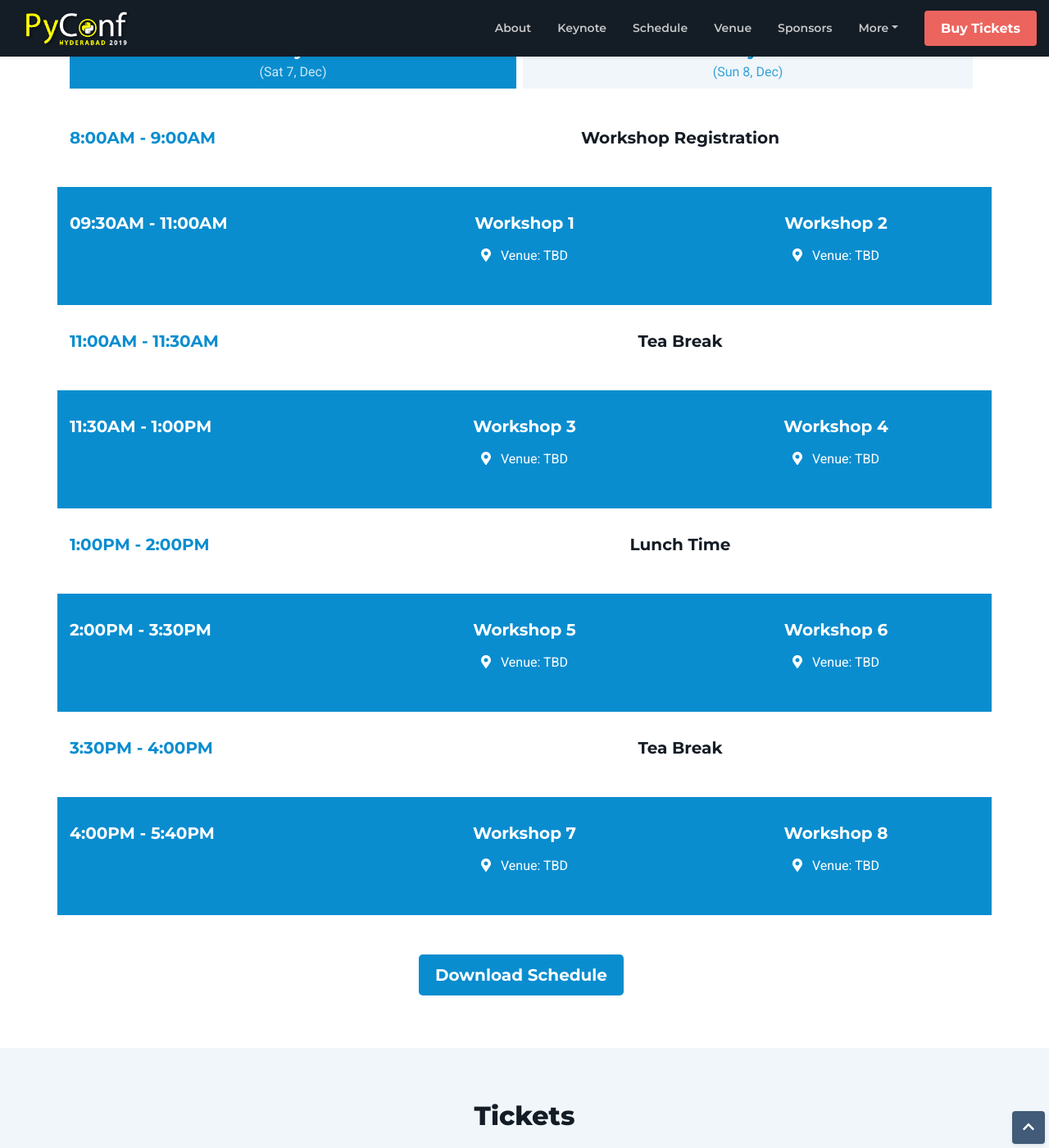
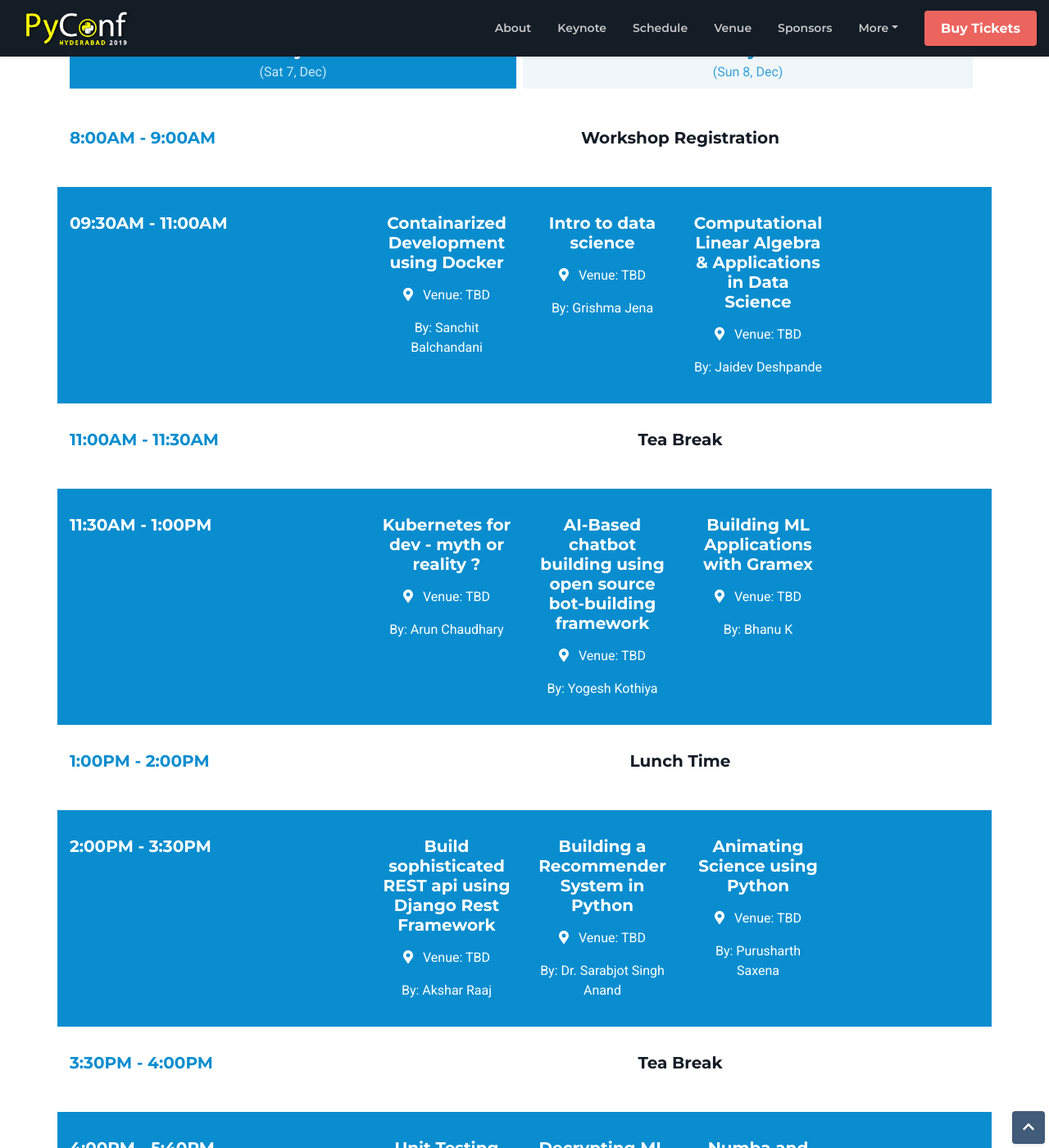
Before and after one commit to HydPy/hydpyconf2019, a Jekyll site: the page built from index.html, in a window 1280 px wide and 1400 px high, scrolled down 1880 px. Shown: the whole window at 82% size. Built offline with Jekyll 4.4.1, drawn with Linux system fonts in a browser that asks for light colours; nearby versions of some CDN libraries; some of the changed text lies outside the part shown.

Commit message:
Add Workshop and Keynote (#101)
* Add workshop schedule

* Update Opening and Closing Keynote

```diff
--- a/_data/schedule/talks.yml
+++ b/_data/schedule/talks.yml
@@ -16,7 +16,7 @@
     time: "9:45AM - 10:45AM"
     type: 'keynote'
     tracks:
-      - {title: "Keynote",speaker: "TBD",description: "",category: "",audience_type: "",venue: "TBD"}
+      - {title: "Opening Keynote: ",speaker: "Dr. Sarabjot Singh Anand",description: "",category: "",audience_type: "",venue: "TBD"}
 
   -
     time: "10:45AM - 11:15AM"
@@ -78,4 +78,4 @@
     time: "5:00PM - 6:00PM"
     type: 'keynote'
     tracks:
-      - {title: "Keynote", venue: "TBD"}
+      - {title: "Closing Keynote", speaker: "Zainab Bawa", venue: "TBD"}
--- a/_data/schedule/workshops.yml
+++ b/_data/schedule/workshops.yml
@@ -8,8 +8,9 @@
   -
     time: "09:30AM - 11:00AM"
     tracks:
-      - {title: "Workshop 1",speaker: "TBD",description: "",category: "",audience_type: "",venue: "TBD"}
-      - {title: "Workshop 2",speaker: "TBD",description: "",category: "",audience_type: "",venue: "TBD"}
+      - {title: "Containarized Development using Docker",speaker: "Sanchit Balchandani",description: "",category: "",audience_type: "",venue: "TBD"}
+      - {title: "Intro to data science",speaker: "Grishma Jena",description: "",category: "",audience_type: "",venue: "TBD"}
+      - {title: "Computational Linear Algebra & Applications in Data Science",speaker: "Jaidev Deshpande",description: "",category: "",audience_type: "",venue: "TBD"}
 #      - {title: "Workshop 1",speaker: "james_dooooo",description: "",category: "",audience_type: "",venue: "TBD"}
 #      - {title: "Workshop 2",speaker: "jane_doe",description: "",category: "",audience_type: "",venue: "TBD"}
 
@@ -22,8 +23,9 @@
   -
     time: "11:30AM - 1:00PM"
     tracks:
-      - {title: "Workshop 3",speaker: "TBD",description: "",category: "",audience_type: "",venue: "TBD"}
-      - {title: "Workshop 4",speaker: "TBD",description: "",category: "",audience_type: "",venue: "TBD"}
+      - {title: "Kubernetes for dev - myth or reality ?",speaker: "Arun Chaudhary",description: "",category: "",audience_type: "",venue: "TBD"}
+      - {title: "AI-Based chatbot building using open source bot-building framework",speaker: "Yogesh Kothiya",description: "",category: "",audience_type: "",venue: "TBD"}
+      - {title: "Building ML Applications with Gramex",speaker: "Bhanu K",description: "",category: "",audience_type: "",venue: "TBD"}
 
   -
     time: "1:00PM - 2:00PM"
@@ -34,8 +36,9 @@
   -
     time: "2:00PM - 3:30PM"
     tracks:
-      - {title: "Workshop 5",speaker: "TBD",description: "",category: "",audience_type: "",venue: "TBD"}
-      - {title: "Workshop 6",speaker: "TBD",description: "",category: "",audience_type: "",venue: "TBD"}
+      - {title: "Build sophisticated REST api using Django Rest Framework",speaker: "Akshar Raaj",description: "",category: "",audience_type: "",venue: "TBD"}
+      - {title: "Building a Recommender System in Python",speaker: "Dr. Sarabjot Singh Anand",description: "",category: "",audience_type: "",venue: "TBD"}
+      - {title: "Animating Science using Python",speaker: "Purusharth Saxena",description: "",category: "",audience_type: "",venue: "TBD"}
 
   -
     time: "3:30PM - 4:00PM"
@@ -46,5 +49,6 @@
   -
     time: "4:00PM - 5:40PM"
     tracks:
-      - {title: "Workshop 7",speaker: "TBD",description: "",category: "",audience_type: "",venue: "TBD"}
-      - {title: "Workshop 8",speaker: "TBD",description: "",category: "",audience_type: "",venue: "TBD"}
+      - {title: "Unit Testing with Mocks",speaker: "Vijay Kumar",description: "",category: "",audience_type: "",venue: "TBD"}
+      - {title: "Decrypting ML models using LIME",speaker: "Laisha Wadhwa",description: "",category: "",audience_type: "",venue: "TBD"}
+      - {title: "Numba and Dask",speaker: "Vijay Yellepadi",description: "",category: "",audience_type: "",venue: "TBD"}
--- a/_includes/schedule-section.html
+++ b/_includes/schedule-section.html
@@ -43,9 +43,12 @@
 								<div class="content">
 									<h3 class="title mb-3">{{ track.title}}</h3>
 									<div class="location mb-3"><i class="fas fa-map-marker-alt mr-2"></i> Venue: {{ track.venue }}</div>
-
-									<!-- link speaker -->
-									{% include link-speaker.html %}
+									<!-- Remove this once we speaker data -->
+									<div class="desc">By: {{ track.speaker }}</div>
+									<!-- link speaker
+										Uncomment this once we get the speaker data
+									-->
+									<!-- {% include link-speaker.html %} -->
 
 								</div><!--//content-->
 							</div>
@@ -99,8 +102,12 @@
 									<h3 class="title mb-3">{{ track.title}}</h3>
 									<div class="location mb-3"><i class="fas fa-map-marker-alt mr-2"></i> Venue: {{ track.venue }}</div>
 
-									<!-- link speaker -->
-									{% include link-speaker.html %}
+									<!-- Remove this once we speaker data -->
+									<div class="desc">By: {{ track.speaker }}</div>
+									<!-- link speaker
+										Uncomment this once we get the speaker data
+									-->
+									<!-- {% include link-speaker.html %} -->
 
 								</div><!--//content-->
 							</div>
```
Also changed, not shown: _data/speakers.yml (line endings or trailing spaces).
